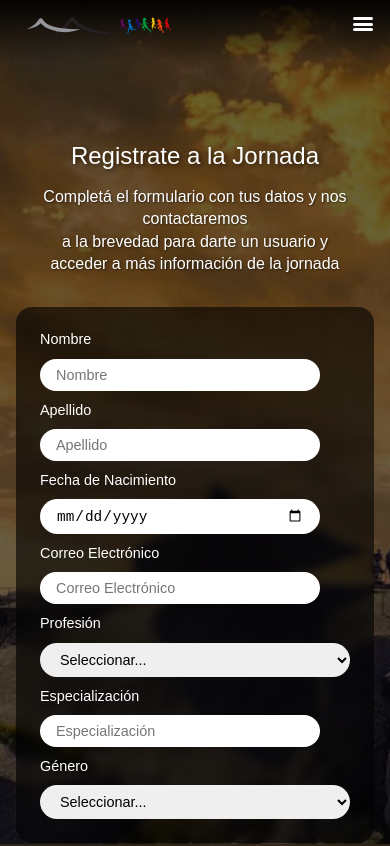
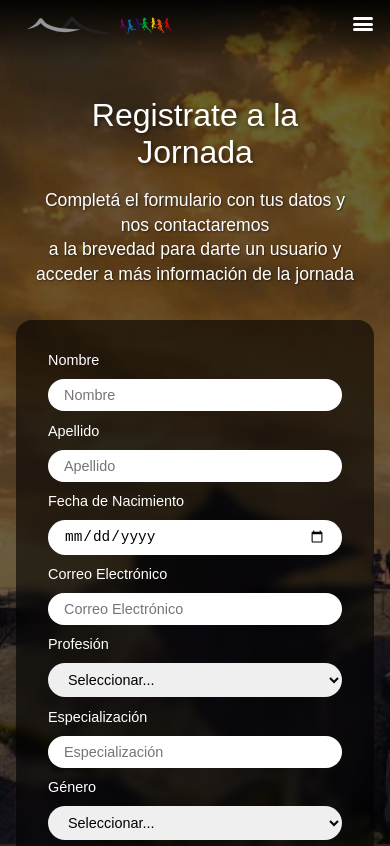
Before and after one commit to magnoitsystems/proyecto-jornadas-interhospitalarias, a Next.js app: page /inscripcion in a window 390 px wide. Shown: the top 846 px of the page. Built offline with nearby package versions, Linux system fonts and the light colour scheme; a web font is replaced by a local one.

Commit message:
fix responsive from inscripcion section

```diff
--- a/src/app/globals.css
+++ b/src/app/globals.css
@@ -1,7 +1,7 @@
-
 html {
   scroll-behavior: smooth;
 }
+
 :root {
   /*colors*/
   --primary-color-1: #EF1923;
@@ -18,7 +18,7 @@ html {
   --secondary-color-4: #232021;
   --secondary-color-5: #060606;
 
-  /*font-sizes*/
+  /*font-sizes for mobile*/
   --h1-size: 1.125rem; /* 18px */
   --h2-size: 1rem;    /* 16px */
   --h3-size: 0.875rem; /* 14px */
@@ -77,7 +77,7 @@ h6{
   font-weight: lighter;
 }
 
-
+/*same for tablet and desktop*/
 @media (min-width: 768px) {
   :root {
     /* Tablet */
@@ -89,15 +89,3 @@ h6{
     --h6-size: 0.875rem; /* 14px */
   }
 }
-
-@media (min-width: 1024px) {
-  :root {
-    /* Desktop*/
-    --h1-size: 2.125rem; /*34px*/
-    --h2-size: 1.625rem; /*26px*/
-    --h3-size: 1.5rem; /*24px*/
-    --h4-size: 1.25rem; /*20px*/
-    --h5-size: 1.125rem; /*18px*/
-    --h6-size: 0.875rem; /*14px*/
-  }
-}
--- a/src/components/Inscripcion/Inscripcion.module.css
+++ b/src/components/Inscripcion/Inscripcion.module.css
@@ -117,30 +117,3 @@
   margin-top: 1rem;
   font-style: italic;
 }
-
-
-/* Responsive */
-@media (max-width: 768px) {
-    .formContainer {
-        margin-top: 30px; /* Ajuste para navbar móvil - más cerca */
-        padding: 2rem 1rem;
-        min-height: calc(100vh - 60px);
-    }
-
-    .formIntro h2 {
-        font-size: 1.5rem;
-    }
-
-    .formIntro p {
-        font-size: 1rem;
-    }
-
-    .formCard input {
-        width: 100%;
-        max-width: 280px;
-    }
-
-    .formInput {
-        padding: 1.5rem;
-    }
-}
```
